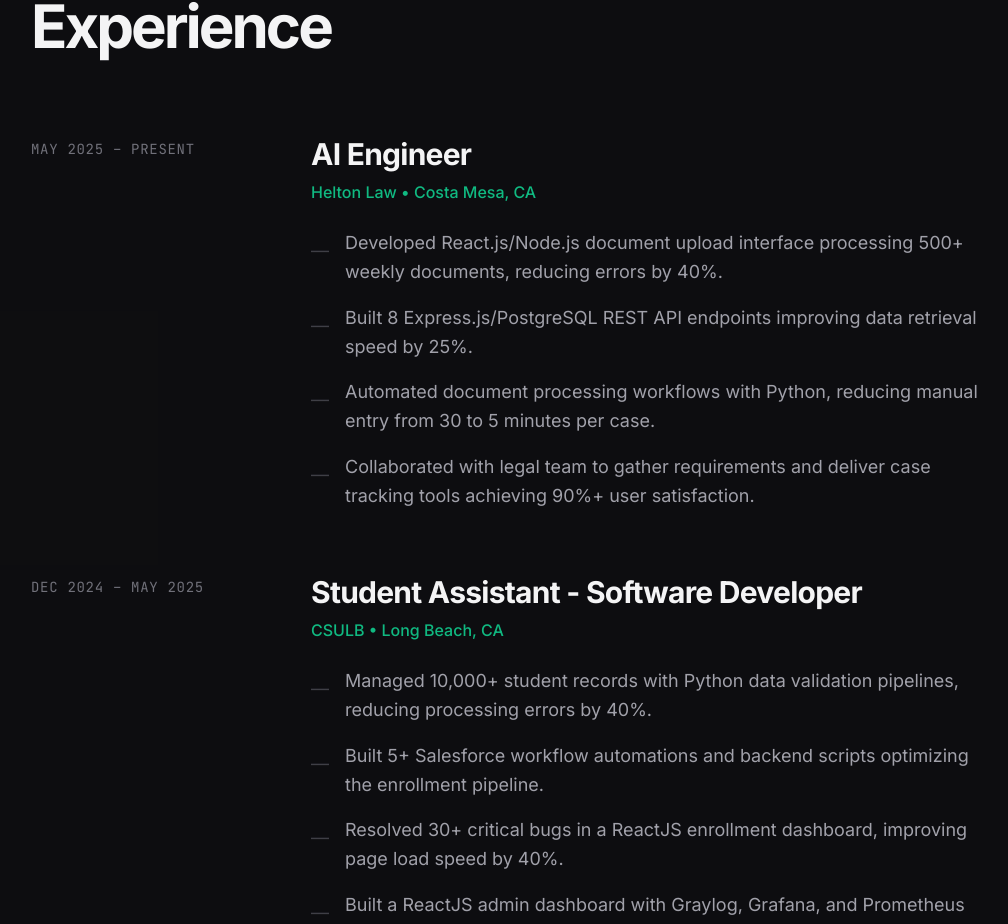
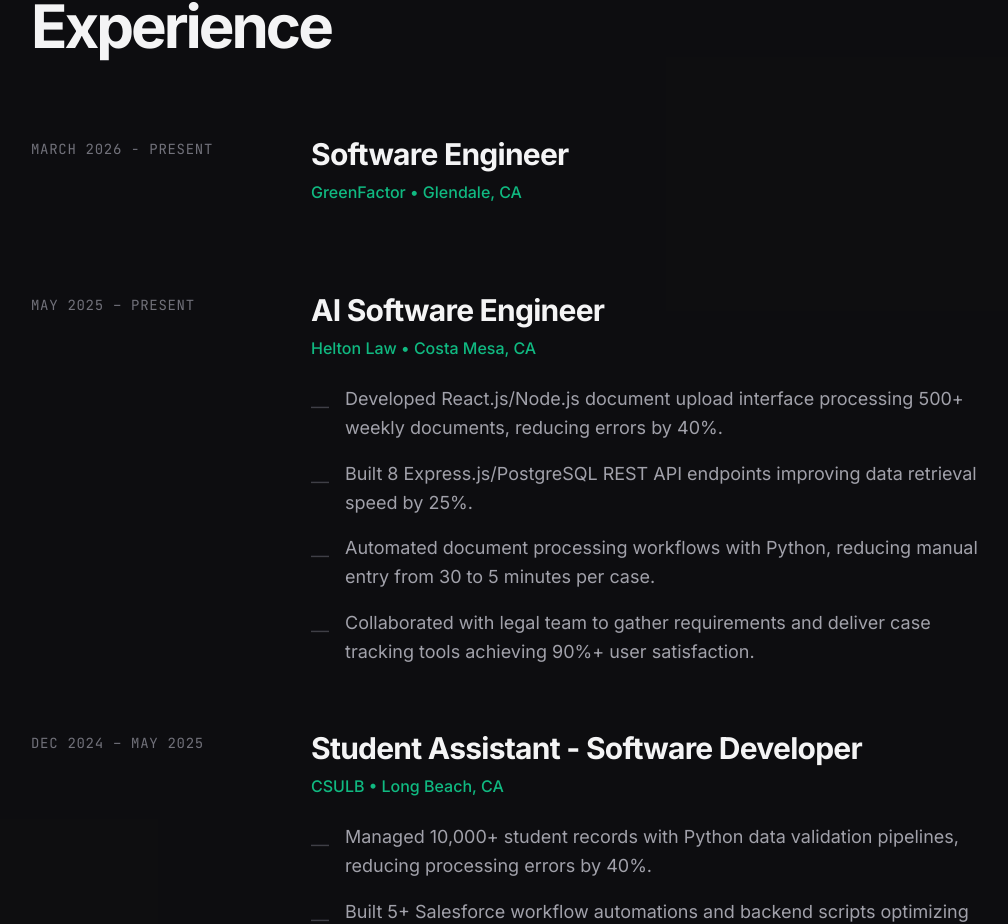
Before and after one commit to Adhi2648/New_Portfolio, a React (Vite) app: page / in a window 1280 px wide. Shown: the part 1468-2392 px from the top of the page, without its empty margins (97-1105 px from the left). Built offline with nearby package versions, Linux system fonts and the light colour scheme.

Commit message:
Package + gf exp update

```diff
--- a/App.tsx
+++ b/App.tsx
@@ -337,9 +337,11 @@ const App: React.FC = () => {
                     <h3 className="text-2xl md:text-3xl font-bold tracking-tight mb-2">
                       {exp.role}
                     </h3>
-                    <p className="text-accent font-medium mb-6">
-                      {exp.company} • {exp.location}
-                    </p>
+                    {(exp.company || exp.location) && (
+                      <p className="text-accent font-medium mb-6">
+                        {[exp.company, exp.location].filter(Boolean).join(" • ")}
+                      </p>
+                    )}
                     <ul className="space-y-4">
                       {exp.bullets.map((bullet, bIdx) => (
                         <li key={bIdx} className="text-brand-300 leading-relaxed max-w-2xl text-lg flex items-start gap-4">
--- a/constants.ts
+++ b/constants.ts
@@ -88,7 +88,14 @@ export const SKILLS: SkillGroup[] = [
 
 export const EXPERIENCES: Experience[] = [
   {
-    role: "AI Engineer",
+    role: "Software Engineer",
+    company: "GreenFactor",
+    location: "Glendale, CA",
+    period: "March 2026 - Present",
+    bullets: [],
+  },
+  {
+    role: "AI Software Engineer",
     company: "Helton Law",
     location: "Costa Mesa, CA",
     period: "May 2025 – Present",
```
Also changed, not shown: package.json (+21 -18 lines), 2 other files (tests, documents, lock files or other folders).
